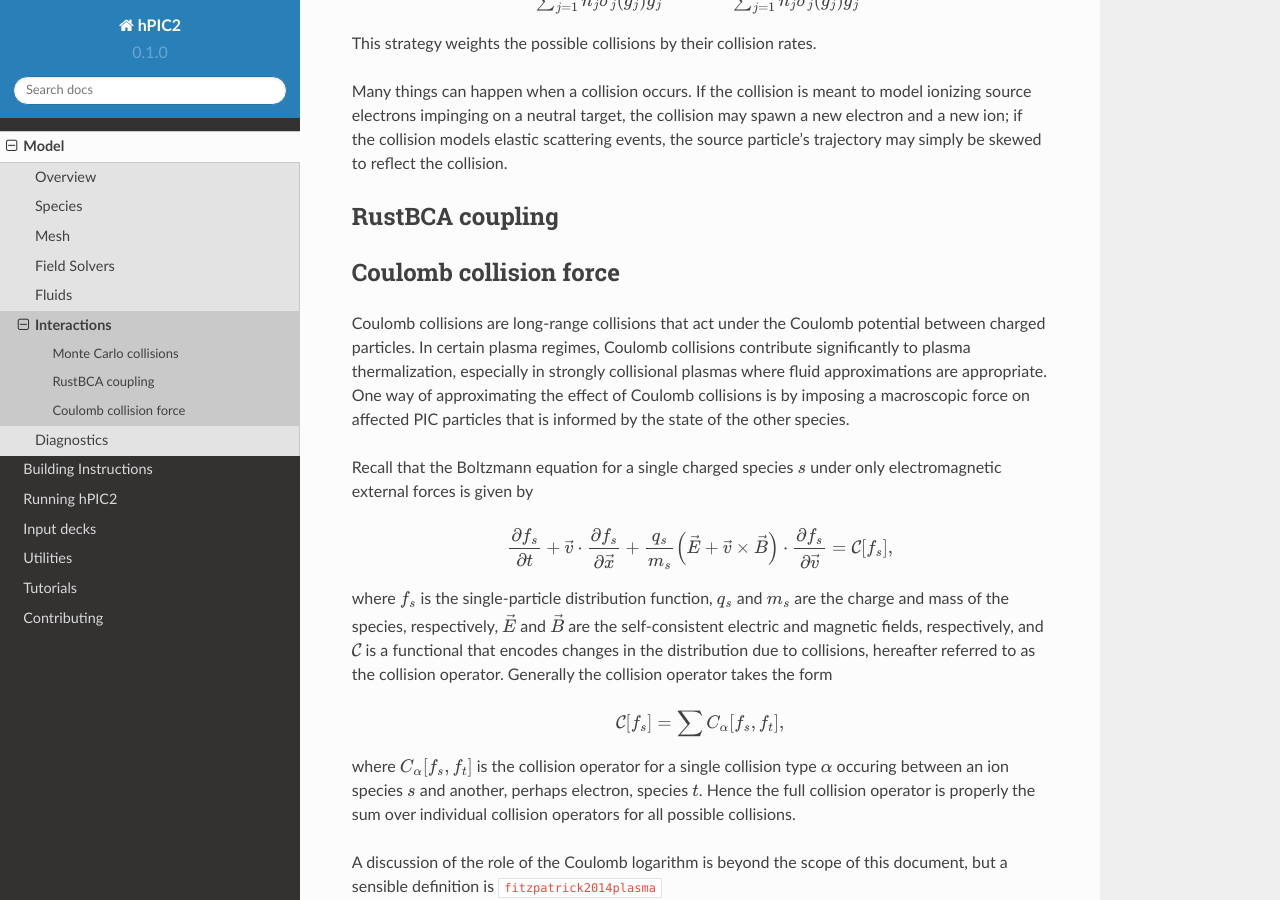
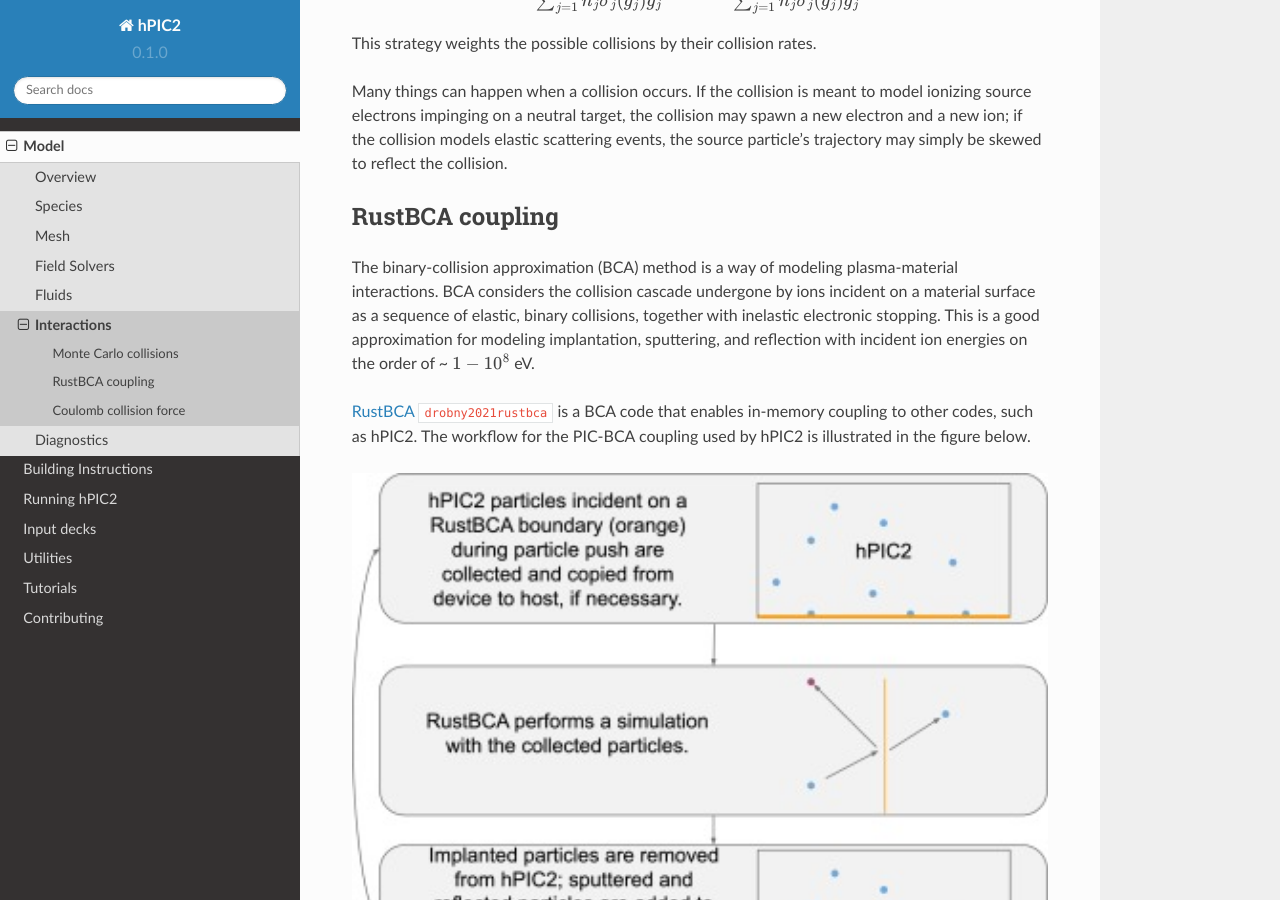
Before and after one commit to lcpp-org/hpic2doc, a Sphinx documentation site: the page built from docs/source/interactions.rst, in a window 1280 px wide and 900 px high, scrolled down 815 px. Built offline with Sphinx 7.4.7 and the Read the Docs theme 2.0.0, drawn with Linux system fonts in a browser that asks for light colours; cross-references to code outside the pages are shown as plain code.

Commit message:
Add RustBCA coupling section

```diff
--- a/docs/source/interactions.rst
+++ b/docs/source/interactions.rst
@@ -55,6 +55,24 @@ the source particle's trajectory may simply be skewed to reflect the collision.
 
 RustBCA coupling
 ------------------
+
+The binary-collision approximation (BCA) method
+is a way of modeling plasma-material interactions.
+BCA considers the collision cascade undergone by ions incident on a material
+surface as a sequence of elastic, binary collisions,
+together with inelastic electronic stopping.
+This is a good approximation for modeling
+implantation, sputtering, and reflection with incident ion energies
+on the order of \~ :math:`1 - 10^8` eV.
+
+`RustBCA <https://github.com/lcpp-org/RustBCA>`_ :cite:`drobny2021rustbca`
+is a BCA code that enables in-memory coupling to other codes, such as hPIC2.
+The workflow for the PIC-BCA coupling used by hPIC2 is illustrated in the
+figure below.
+
+.. figure:: figures/rustbca_coupling.jpg
+  :width: 100%
+  :align: center
 
 Coulomb collision force
 ----------------------------
--- a/docs/source/refs.bib
+++ b/docs/source/refs.bib
@@ -123,3 +123,13 @@
   year={1993},
   publisher={IOP Publishing}
 }
+
+@article{drobny2021rustbca,
+  title={RustBCA: A high-performance binary-collision-approximation code for ion-material interactions},
+  author={Drobny, Jon T and Curreli, Davide},
+  journal={Journal of Open Source Software},
+  volume={6},
+  number={64},
+  pages={3298},
+  year={2021}
+}
```
Also changed, not shown: docs/source/figures/rustbca_coupling.jpg (added).
